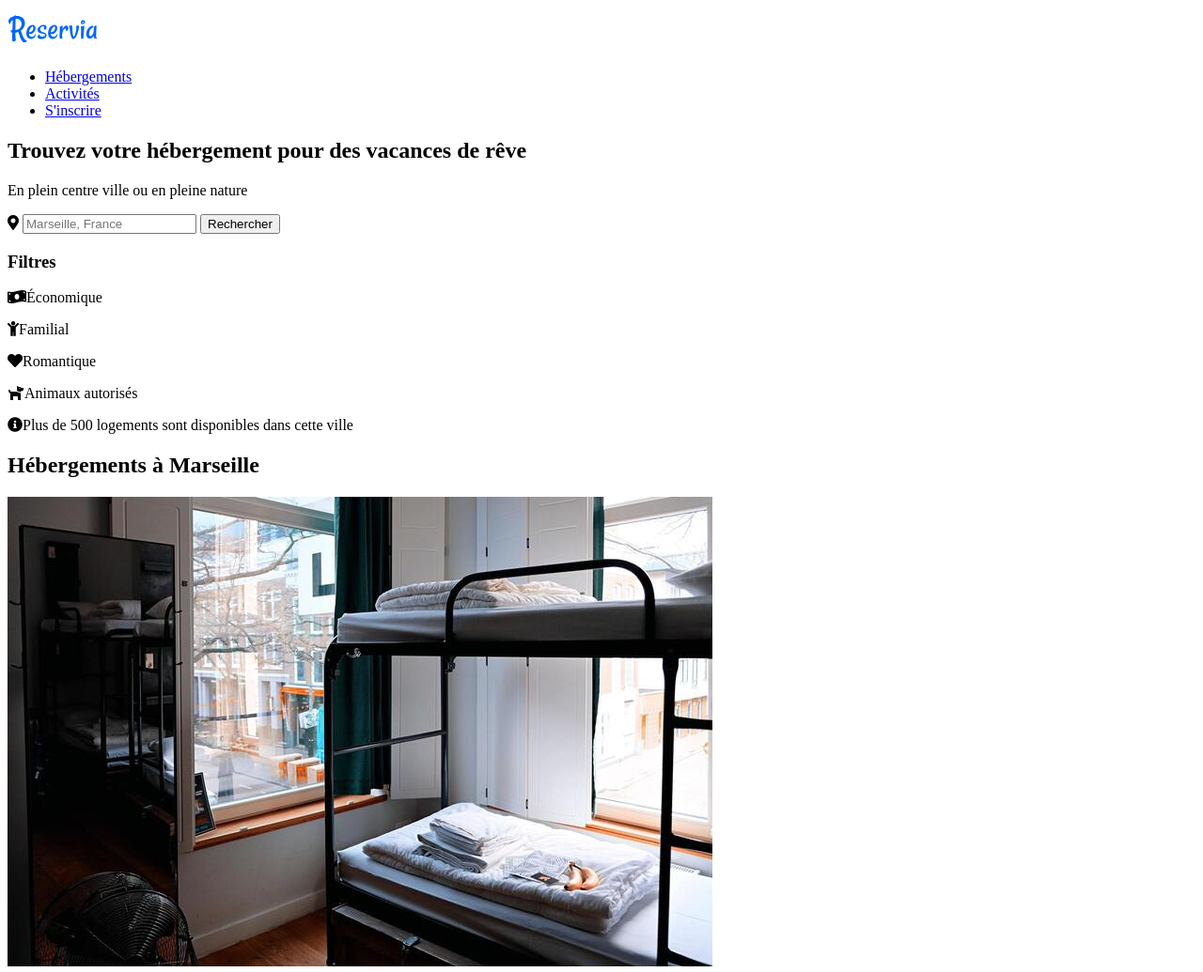
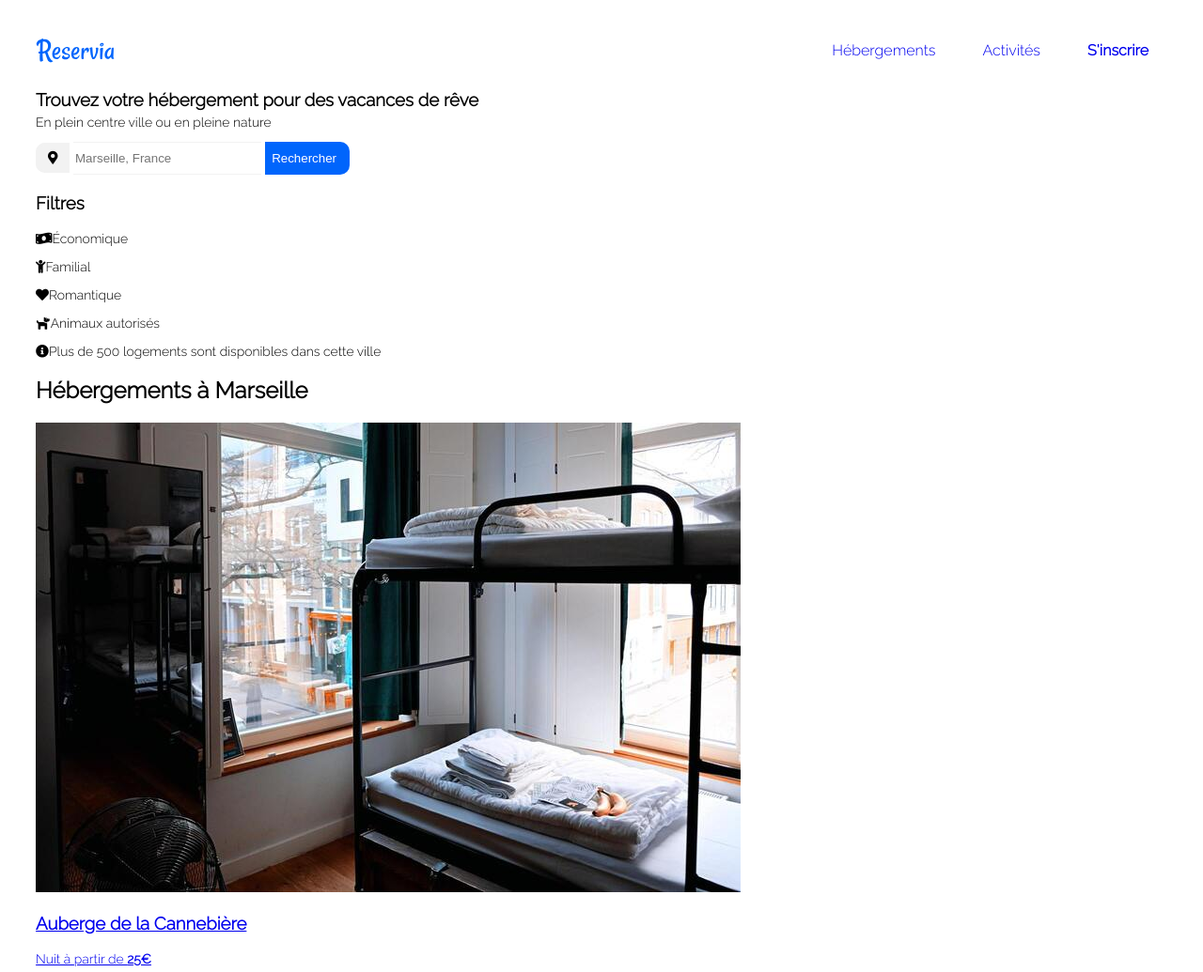
Before and after one commit to benoitD03/BenoitDurand_2_161020, a plain HTML site: page index.html in a window 1280 px wide. Shown: the top 1035 px of the page at 94% size. Drawn offline with Linux system fonts and the light colour scheme.

Commit message:
début de css

```diff
--- a/index.html
+++ b/index.html
@@ -5,18 +5,16 @@
     <meta name="viewport" content="width=device-width, initial-scale=1.0">
     <link rel="stylesheet" href="https://cdnjs.cloudflare.com/ajax/libs/font-awesome/5.13.1/css/all.min.css" />
     <link rel="stylesheet" href="style.css">
-    <title>Reservia</title>
-</head>
-<body>
+    <link href="https://fonts.googleapis.com/css2?family=Raleway:wght@300;621&display=swap" rel="stylesheet"><body>
 <!-- Header -->
     <header>
         <div id="titre_principal">
             <img src="images/logo/Reservia.svg" alt="Logo Reservia">
             <nav>
                 <ul>
-                    <li><a href="#">Hébergements</a></li>
-                    <li><a href="#">Activités</a></li>
-                    <li><a href="#">S'inscrire</a></li>
+                    <li><a href="#hebergements">Hébergements</a></li>
+                    <li><a href="#activite">Activités</a></li>
+                    <li><a href="#"><strong>S'inscrire</strong></a></li>
                 </ul>
             </nav>
         </div>
@@ -30,9 +28,9 @@
             <div id="recherche">
                 <form method="post" action="#">
                     <p>
-                        <label for="localisation"><i class="fas fa-map-marker-alt"></i></label>
+                        <label for="localisation" class="gps"><i class="fas fa-map-marker-alt"></i></label>
                         <input type="search" name="localisation" id="localisation" placeholder="Marseille, France" />
-                        <input type="button" value="Rechercher" />
+                        <input type="button" class="btn" value="Rechercher" />
                     </p>
                 </form>
             </div>
@@ -143,7 +141,7 @@
 <!-- Section 3-->
     <section>
         <div class="container">
-            <h2>Activités à Marseille</h2>
+            <h2 id="activite">Activités à Marseille</h2>
             <div id="gauche">
                 <p>
                     <a href="#">
--- a/style.css
+++ b/style.css
@@ -0,0 +1,89 @@
+/* BODY / GENERAL */
+
+
+body {
+    font-family: 'Raleway', sans-serif;
+}
+h1 {
+    font-weight: bold;
+    margin-bottom: 0;
+    font-size: 1.17em;
+}
+p{
+    margin-top: 5px;
+    font-size: 0.87em;
+}
+.container{
+    margin-left: 30px;
+}
+
+
+ /* HEADER */
+
+
+#titre_principal {
+    display: flex;
+    justify-content: space-between;
+}
+#titre_principal img{
+    margin-left: 30px;
+    margin-top : 20px;
+    width: 85px;
+}
+ul {
+    list-style-type: none;
+    display: flex;
+}
+nav ul li {
+    margin-right: 50px;
+    margin-top : 20px;
+    color: #0065FC;
+}
+nav ul li a {
+    text-decoration: none;
+}
+nav ul li a:visited {
+    color: gray;
+}
+nav ul li a:hover {
+    color: gray;
+}
+nav ul li a:active{
+    border-top: 3px #0065FC solid;
+   padding-top: 35px;
+}
+
+
+/* SECTION 1 */
+
+
+#localisation {
+    height: 35px;
+    width: 200px;
+    margin-right: 0;
+    padding-right: 0;
+    border: 1px solid #F2F2F2;
+    border-right: transparent;
+    border-left: transparent;
+}
+.btn {
+    background-color:  #0065FC;
+    color: white;
+    height: 35px;
+    width: 90px;
+    margin-left: 0;
+    padding-left: 0;
+    border: #0065FC;
+    border-radius: 0 10px 10px 0;
+}
+.gps {
+    padding: 5px 10px;
+    border:  solid #F2F2F2;
+    background-color: #F2F2F2;
+    border-radius: 10px 0 0 10px;
+}
+/* SECTION 2 */
+
+/* SECTION 3 */
+
+/* FOOTER */
```
